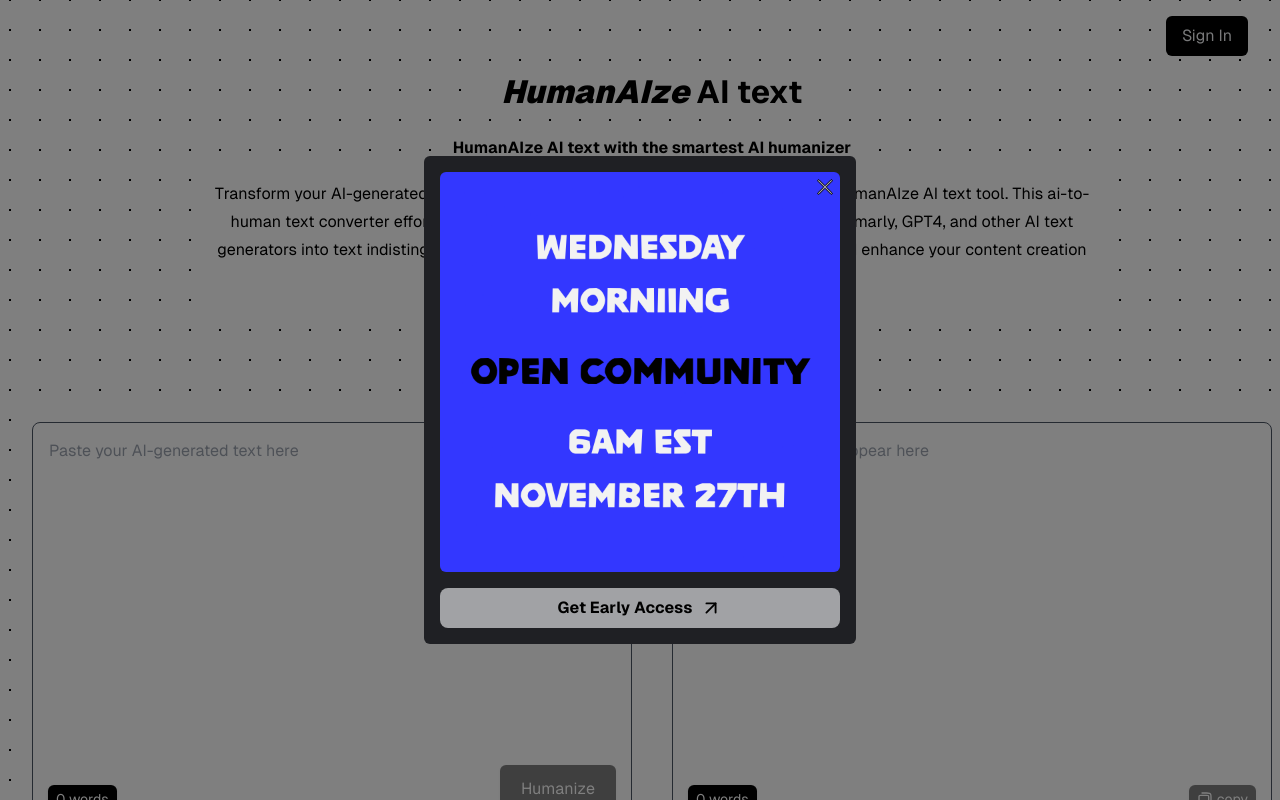
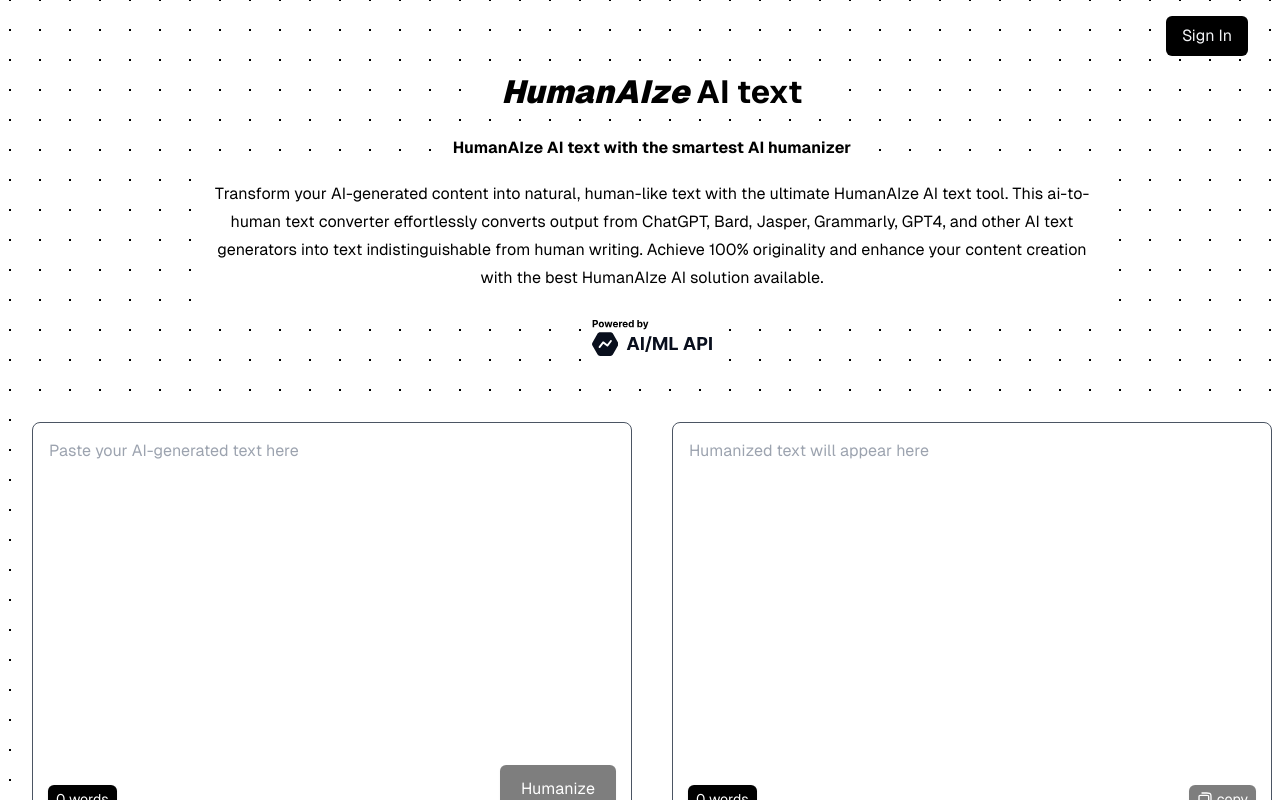
Before and after one commit to raymondchiwaz/humanaize, a Next.js app: page / in a window 1280 px wide. Shown: the top 800 px of the page. Built offline with nearby package versions, Linux system fonts and the light colour scheme; no server answers.

Commit message:
remove ad

```diff
--- a/src/app/page.tsx
+++ b/src/app/page.tsx
@@ -6,7 +6,7 @@
 import { useRouter } from 'next/navigation'
 import Image from "next/image";
 import './pages.css';
-import OverlayCard from './overlaycard';
+// import OverlayCard from './overlaycard';
 
 
 export default function Home() {
@@ -133,7 +133,7 @@
   return (
     <div className="grid grid-rows-[20px_1fr_20px] items-center justify-items-center min-h-screen pb-28 gap-8 p-4 font-[family-name:var(--font-geist-sans)]">
       <Analytics />
-      <OverlayCard />
+      {/* <OverlayCard /> */}
       <div className="absolute top-4 right-8">
         {!isSignedIn ? (
           <SignInButton>
```
